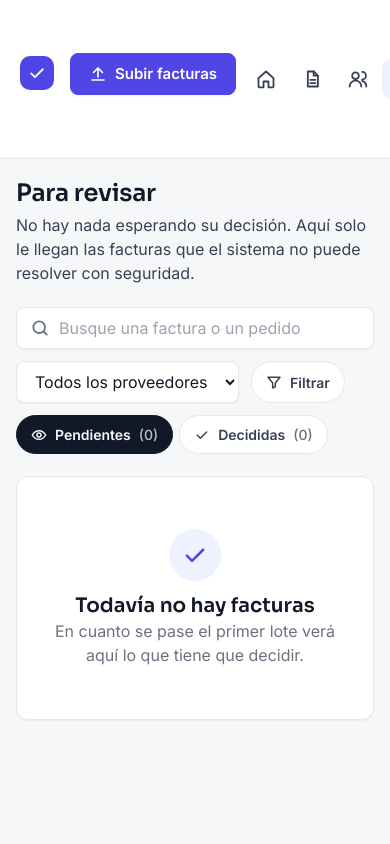
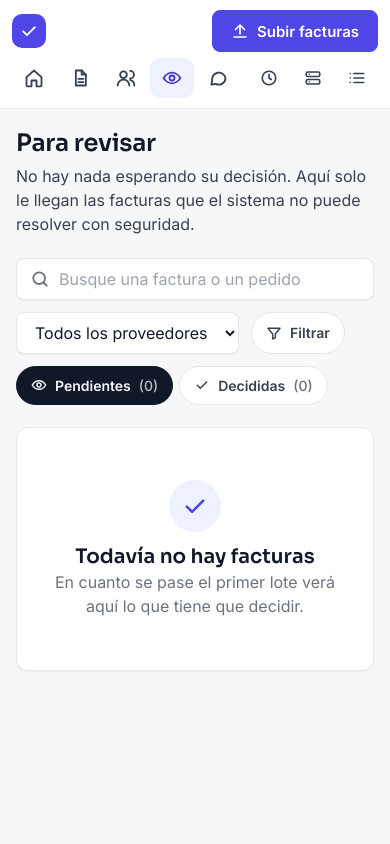
Before and after one commit to antoniorjmnz/upistas, a Django app: page /revisar/ in a window 390 px wide. Run offline with Django 5.2, Linux system fonts and the light colour scheme; data that the repository does not hold is empty.

Commit message:
fix(obs): en móvil la barra pasa a dos filas con todas las secciones y no crece en pantallas cortas (#32)

```diff
--- a/web/panel/static/panel/panel.css
+++ b/web/panel/static/panel/panel.css
@@ -313,11 +313,16 @@ details.conversaciones[open] summary svg { transform: rotate(180deg); }
   .insignia { margin-left: 0; }
   .estado-erp { justify-content: center; padding: 10px; }
 }
+/* En móvil la barra lateral pasa a ser una barra superior de dos filas: arriba la marca y «Subir facturas», debajo todas las
+   secciones a la vista (sin scroll escondido). Las filas de la rejilla van auto + 1fr para que la barra no crezca en pantallas cortas. */
 @media (max-width: 640px) {
-  .app { grid-template-columns: 1fr; }
-  .lado { position: static; height: auto; flex-direction: row; align-items: center; gap: 4px; padding: 10px 12px; border-right: 0; border-bottom: 1px solid var(--linea); overflow-x: auto; }
-  .lado nav { flex-direction: row; }
+  .app { grid-template-columns: 1fr; grid-template-rows: auto 1fr; }
+  .lado { position: static; height: auto; flex-direction: row; flex-wrap: wrap; align-items: center; gap: 6px 4px; padding: 10px 12px; border-right: 0; border-bottom: 1px solid var(--linea); overflow: visible; }
+  .marca { padding: 4px 6px 4px 0; }
+  aside.lado .subir-facturas { width: auto; margin: 0 0 0 auto; }
+  .lado > nav { flex-direction: row; flex: 1 1 calc(100% - 140px); }
   .lado .abajo { margin-top: 0; padding-top: 0; border-top: 0; flex-direction: row; }
+  .lado .abajo nav { flex-direction: row; }
   .persona, .estado-erp { display: none; }
   main { padding: 20px 16px 40px; }
   h1 { font-size: 24px; }
```
